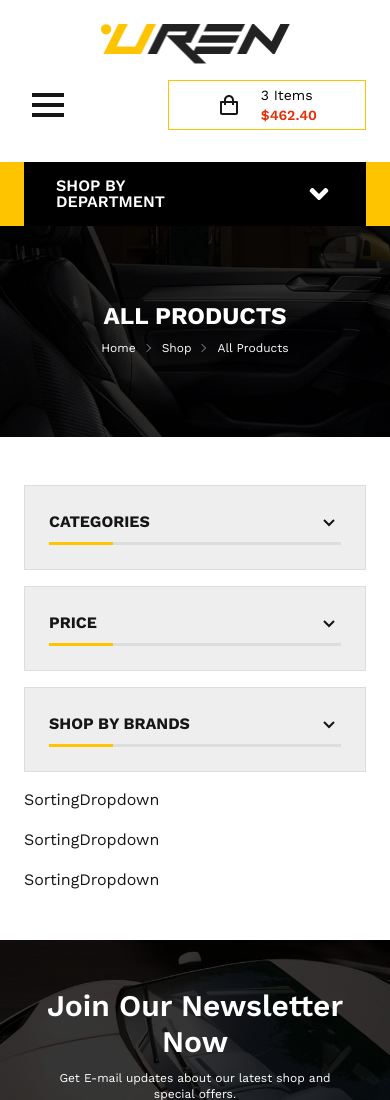
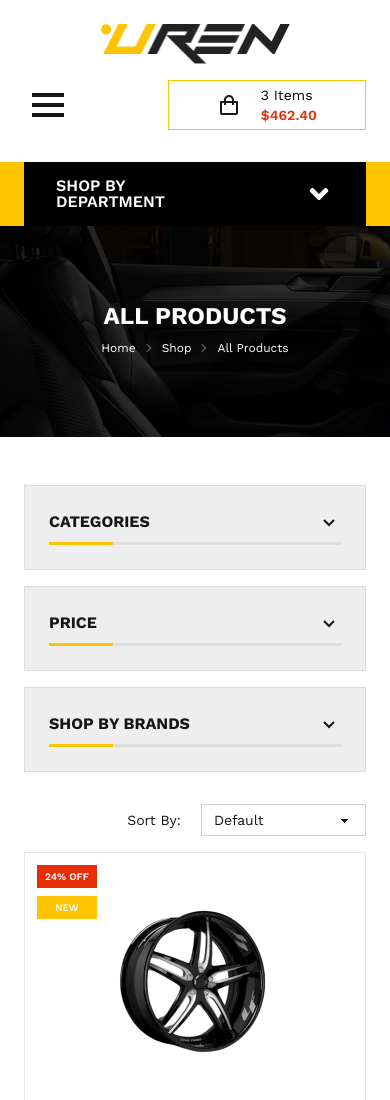
Before and after one commit to shahjalalhazari/Uren-Car-Accessories-Shop, a Next.js app: page /shop/products in a window 390 px wide. Shown: the top 1100 px of the page. Built offline with nearby package versions, Linux system fonts and the light colour scheme.

Commit message:
Product sorting handler & products listing with lazy loading added with responsive for all types of devices.

```diff
--- a/package.json
+++ b/package.json
@@ -12,6 +12,7 @@
     "@tailwindcss/postcss": "^4.0.14",
     "animate.css": "^4.1.1",
     "daisyui": "^4.12.23",
+    "framer-motion": "^12.5.0",
     "next": "15.1.7",
     "rc-slider": "^11.1.8",
     "react": "^19.0.0",
--- a/src/app/shop/products/page.js
+++ b/src/app/shop/products/page.js
@@ -5,13 +5,42 @@ import PriceRangeFilter from "@/components/shop/products/PriceRangeFilter";
 import SortingDropdown from "@/components/shop/products/SortingDropdown";
 import Image from "next/image";
 import "./products-page.css";
+import ProductsListWithLazyLoad from "@/components/shop/products/ProductsListWithLazyLoad";
 
 export const metadata = {
   title: "Products",
   keywords: ["car", "parts", "car parts", "car accessories", "toyota"]
 };
 
-const ProductsPage = () => {
+const ProductsPage = async ({ searchParams }) => {
+  const { sort } = await searchParams;
+
+  const sortType = sort || "default";
+  let sortedProducts = [...ProductsList];
+
+  switch (sortType) {
+    case "a-z": // Name, A to Z
+      sortedProducts.sort((a, b) => a.name.localeCompare(b.name));
+      break;
+    case "z-a": // Name, Z to A
+      sortedProducts.sort((a, b) => b.name.localeCompare(a.name));
+      break;
+    case "low-high": // Price, low to high
+      sortedProducts.sort((a, b) => a.price - b.price);
+      break;
+    case "high-low": // Price, high to low
+      sortedProducts.sort((a, b) => b.price - a.price);
+      break;
+    case "highest": // Rating (Highest)
+      sortedProducts.sort((a, b) => b.rating - a.rating);
+      break;
+    case "lowest": // Rating (Lowest)
+      sortedProducts.sort((a, b) => a.rating - b.rating);
+      break;
+    default:
+      sortedProducts = [...ProductsList];
+  }
+
   return (
     <div>
       {/* Page Breadcrumb */}
@@ -20,14 +49,18 @@ const ProductsPage = () => {
       {/* Main content */}
       <main className="uren-container">
         <div className="products-page-layout">
+
           {/* Left Side */}
           <aside className="products-sidebar">
             {/* Categories List */}
             <CategoriesList categoriesList={categoriesList} />
+
             {/* Price Range Filter */}
             <PriceRangeFilter />
+
             {/* Brand's Names List */}
             <BrandNamesList />
+
             {/* Ad Banner */}
             <Image src={"/images/shop/1.jpg"} width={500} height={1000} alt='UREN' className='hidden lg:block hover:opacity-85 cursor-pointer transition-all ease-in-out duration-300'/>
           </aside>
@@ -35,14 +68,10 @@ const ProductsPage = () => {
           {/* Right Side (All Products List) */}
           <div className="products-list">
             {/* Sorting Dropdown */}
-            <div className="products-list-layout">
               <SortingDropdown />
-              <SortingDropdown />
-              <SortingDropdown />
-            </div>
 
             {/* Products List with Lazy loading*/}
-            {/* <ProductsListWithLazyLoad productsList={sortedProducts} /> */}
+            <ProductsListWithLazyLoad productsList={sortedProducts} />
           </div>
         </div>
       </main>
@@ -120,45 +149,6 @@ const categoriesList = [
     added:""
   },
 ]
-
-const brandsList = [
-  {
-    id: 1,
-    name: "Brand Name 1",
-    price: 120,
-    image: "/images/brand/1.jpg",
-  },
-  {
-    id: 2,
-    name: "Brand Name 2",
-    price: 120,
-    image: "/images/brand/2.jpg",
-  },
-  {
-    id: 3,
-    name: "Brand Name 3",
-    price: 120,
-    image: "/images/brand/3.jpg",
-  },
-  {
-    id: 4,
-    name: "Brand Name 4",
-    price: 120,
-    image: "/images/brand/4.jpg",
-  },
-  {
-    id: 5,
-    name: "Brand Name 5",
-    price: 120,
-    image: "/images/brand/5.jpg",
-  },
-  {
-    id: 6,
-    name: "Brand Name 6",
-    price: 120,
-    image: "/images/brand/6.jpg",
-  },
-];
 
 const ProductsList = [
   {
--- a/src/app/shop/products/products-page.css
+++ b/src/app/shop/products/products-page.css
@@ -54,6 +54,14 @@
 .list-item:hover {
     @apply shadow-md text-secondary;
 }
+/* *** PRODUCT SORTING *** */
+.product-sorting {
+    @apply text-end space-x-5 mt-4 mb-4;
+}
+
+.sorting-dropdown {
+    @apply select select-bordered select-sm rounded-none max-w-xs text-sm
+}
 
 /* TABLET OR MEDIUM SCREEN (All Sizes) */
 @media (min-width: 768px) and (max-width: 1024px) {
@@ -91,6 +99,9 @@
     .list-item {
         @apply text-sm
     }
+    .product-sorting {
+        @apply mt-0 mb-6;
+    }
 }
 
 /* DESKTOP OR LARGE SCREEN (All Sizes)*/
@@ -127,4 +138,7 @@
     .container-open {
         @apply max-h-full;
     }
+    .product-sorting {
+        @apply mb-8;
+    }
 }
--- a/src/components/shop/products/ProductsListWithLazyLoad.jsx
+++ b/src/components/shop/products/ProductsListWithLazyLoad.jsx
@@ -1,7 +1,75 @@
-import React from 'react';
+"use client";
+import SingleProductCard from "@/components/shared/cards/SingleProductCard";
+import LoadingComponent from "@/components/shared/LoadingComponent";
+import { useEffect, useRef, useState } from "react";
 
-const ProductsListWithLazyLoad = () => {
-    return <div>ProductsListWithLazyLoad</div>;
+const ProductsListWithLazyLoad = ({ productsList }) => {
+  const [displayProducts, setDisplayProducts] = useState([]);
+  const [page, setPage] = useState(1);
+  const observerRef = useRef(null);
+  // REPLACE
+  const productsPerLoad = 3;
+
+  useEffect(() => {
+    // Load first batch
+    setDisplayProducts(productsList.slice(0, productsPerLoad));
+  }, [productsList]);
+
+  useEffect(() => {
+    if (page > 1) {
+      // Append next batch when scrolls down
+      const newBatch = productsList.slice(
+        displayProducts.length,
+        page * productsPerLoad
+      );
+      setDisplayProducts((prev) => [...prev, ...newBatch]);
+    }
+  }, [page, productsList]);
+
+  useEffect(() => {
+    observerRef.current = new IntersectionObserver(
+      (entries) => {
+        const lastEntry = entries[0];
+        if (lastEntry.isIntersecting) {
+          setPage((prev) => prev + 1);
+        }
+      },
+      { threshold: 1.0 }
+    );
+
+    const observer = observerRef.current;
+    const lastProduct = document.querySelector("#lazy-load-trigger");
+
+    if (lastProduct) {
+      observer.observe(lastProduct);
+    }
+
+    return () => {
+      if (lastProduct) observer.unobserve(lastProduct);
+    };
+  }, [displayProducts]);
+
+  return (
+    <div className="products-list-layout">
+      {displayProducts.map((item, index) => (
+        <SingleProductCard
+          singleProduct={item}
+          key={index}
+          borderStyle={"border"}
+        />
+      ))}
+
+      {/* Lazy Load Trigger */}
+      {displayProducts.length < productsList.length && (
+        <div
+          id="lazy-load-trigger"
+          className="md:col-span-2 lg:col-span-3 text-center"
+        >
+          <LoadingComponent />
+        </div>
+      )}
+    </div>
+  );
 };
 
 export default ProductsListWithLazyLoad;
--- a/src/components/shop/products/SortingDropdown.jsx
+++ b/src/components/shop/products/SortingDropdown.jsx
@@ -1,7 +1,41 @@
-import React from 'react';
+"use client";
+import { useRouter, useSearchParams } from "next/navigation";
 
 const SortingDropdown = () => {
-    return <div>SortingDropdown</div>;
+  const router = useRouter();
+  const searchParams = useSearchParams();
+
+  const handleSortChange = (event) => {
+    const sortType = event.target.value;
+    const params = new URLSearchParams(searchParams);
+
+    if (sortType === "default") {
+      params.delete("sort"); // Remove sorting if "Default" is selected
+    } else {
+      params.set("sort", sortType);
+    }
+
+    router.replace(`/shop/products?${params.toString()}`, { scroll: false });
+  };
+
+  return (
+    <div className="product-sorting">
+      <label className="text-sm">Sort By:</label>
+      <select
+        className="sorting-dropdown"
+        onChange={handleSortChange}
+        value={searchParams.get("sort") || "1"}
+      >
+        <option value="default">Default</option>
+        <option value="a-z">Name, A to Z</option>
+        <option value="z-a">Name, Z to A</option>
+        <option value="low-high">Price, low to high</option>
+        <option value="high-low">Price, high to low</option>
+        <option value="highest">Rating (Highest)</option>
+        <option value="lowest">Rating (Lowest)</option>
+      </select>
+    </div>
+  );
 };
 
 export default SortingDropdown;
```
Also changed, not shown: 1 other file (tests, documents, lock files or other folders).
